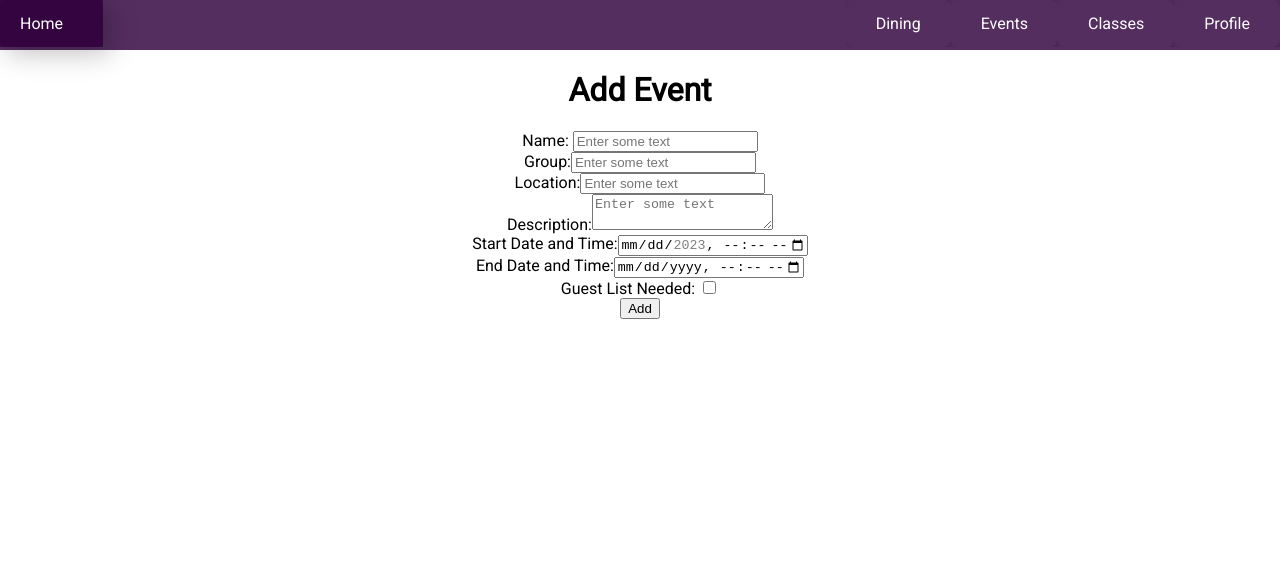
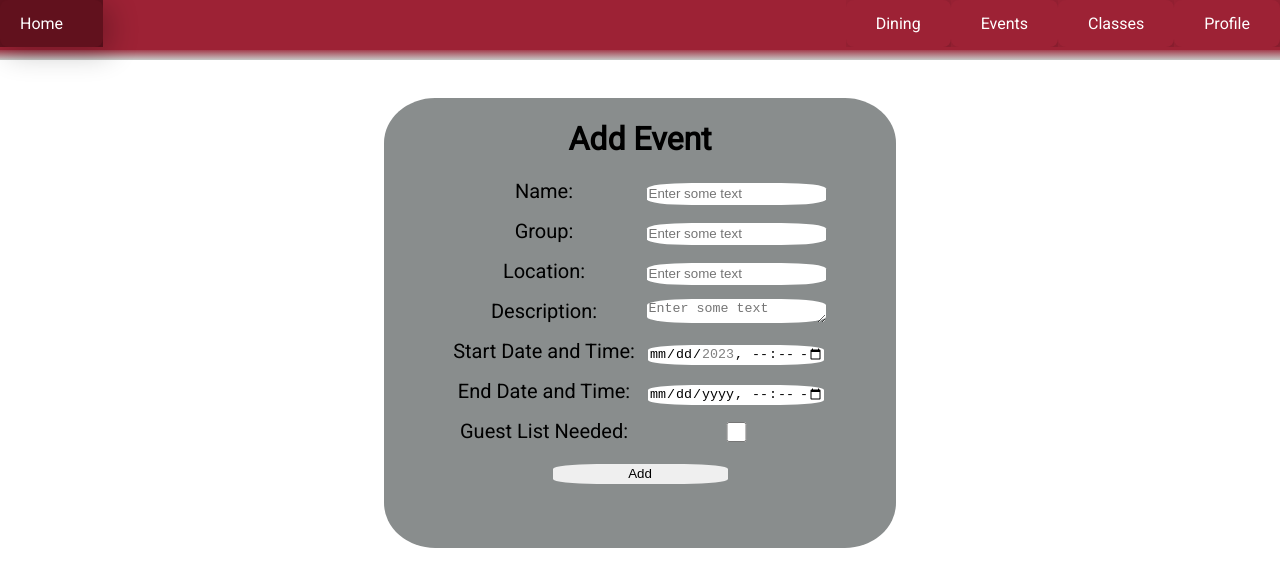
Before and after one commit to Jovan888777/IHTFP-webapp, a React app: page /add-event in a window 1280 px wide. Shown: the top 586 px of the page. Built offline with nearby package versions, Linux system fonts and the light colour scheme; no server answers; the HTML template or start-up script is replaced by a standard one.

Commit message:
design for add event

```diff
--- a/client/src/components/modules/NavBar.css
+++ b/client/src/components/modules/NavBar.css
@@ -1,6 +1,6 @@
 .nav-brand {
   float: left;
-  background-color: var(--dark-purple);
+  background-color: #61111d;
 }
 
 .nav-brand .navbtn {
@@ -22,13 +22,20 @@
 /*Outer wrapper*/
 .navigation {
   height: var(--nav-height);
-  background: var(--dark-purple);
+  background: #9d2235;
+  border-image: linear-gradient(#9d2235, #c7c9c7) 50;
+  border-bottom: 10px;
+  border-top: 0;
+  border-left: 0;
+  border-right: 0;
+  border-style: solid;
 }
+/* var(--dark-purple) */
 
 /* Navbar container */
 .navbar {
   overflow: hidden;
-  background-color: #333;
+  background-color: #9d2235;
   font-family: Arial;
 }
 
@@ -63,7 +70,7 @@
 /* Add a red background color to navbar links on hover */
 .navbar a:hover,
 .dropdown:hover .dropbtn {
-  background-color: var(--nav-hover-purple);
+  background-color: #61111d;
 }
 
 /* Dropdown content (hidden by default) */
--- a/client/src/components/pages/AddEvent.css
+++ b/client/src/components/pages/AddEvent.css
@@ -0,0 +1,43 @@
+.addCard {
+    background-color: #898d8d;
+    display: inline-block;
+    border-radius: 10%;
+    padding-bottom: 5%;
+    padding-left: 5%;
+    padding-right: 5%;
+    margin: 3%;
+    width: 30%;
+    height: 100%
+}
+
+.inputs {
+    display: flex;
+    flex-direction: row;
+    flex-wrap: wrap;
+    font-size: 20px;
+}
+
+.halfWidth {
+    width: 50%;
+    height: 40px;
+    text-align: center
+
+}
+
+.fullWidth {
+    width: 100%
+}
+
+.inputBox {
+    border-radius: 25%;
+    border: 0;
+    height: 20px;
+    width: 175px
+}
+
+.addBox {
+    border-radius: 25%;
+    border: 0;
+    height: 80px;
+    width: 175px
+}
--- a/client/src/components/pages/AddEvent.js
+++ b/client/src/components/pages/AddEvent.js
@@ -76,15 +76,20 @@ const AddEvent = (props) => {
   };
 
   return (
-    <div>
+    <div className="center">
       <div className="center" hidden={!done}>
         Successfully added your event!
       </div>
-      <div className="center" hidden={done}>
+      <div className="addCard center" hidden={done}>
         {/* {done && <Navigate to="/my-events" replace={true} />} */}
         <h1>Add Event</h1>
-        Name:{" "}
+        <div className="inputs">
+          <div className="halfWidth">
+            Name:
+          </div>
+          <div className="halfWidth">
             <input
+              className="inputBox"
               name="eventname"
               type="textbox"
               placeholder="Enter some text"
@@ -92,9 +97,13 @@ const AddEvent = (props) => {
               onChange={(event) => setEventName(event.target.value)}
               required
             />
-        <br></br>
+          </div>
+          <div className="halfWidth">
             Group:
+          </div>
+          <div className="halfWidth">
             <input
+              className="inputBox"
               name="group"
               type="textbox"
               placeholder="Enter some text"
@@ -102,9 +111,13 @@ const AddEvent = (props) => {
               onChange={(event) => setEventGroup(event.target.value)}
               required
             />
-        <br></br>
+          </div>
+          <div className="halfWidth">
             Location:
+          </div>
+          <div className="halfWidth">
             <input
+              className="inputBox"
               name="location"
               type="textbox"
               placeholder="Enter some text"
@@ -112,18 +125,26 @@ const AddEvent = (props) => {
               onChange={(event) => setEventLocation(event.target.value)}
               required
             />
-        <br></br>
+          </div>
+          <div className="halfWidth">
           Description:
+          </div>
+          <div className="halfWidth">
             <textarea
+              className="inputBox"
               name="description"
               placeholder="Enter some text"
               value={eventDescription}
               onChange={(event) => setEventDescription(event.target.value)}
               required
             ></textarea>
-        <br></br>
+          </div>
+          <div className="halfWidth">
           Start Date and Time:
+          </div>
+          <div className="halfWidth">
           <input
+            className="inputBox"
             type="datetime-local"
             name="start"
             min={new Date().toISOString().slice(0, new Date().toISOString().lastIndexOf(":"))}
@@ -132,9 +153,13 @@ const AddEvent = (props) => {
             onChange={(event) => setEventStart(event.target.value)}
             required
           />
-        <br></br>
+          </div>
+          <div className="halfWidth">
             End Date and Time:
+          </div>
+          <div className="halfWidth">
             <input
+              className="inputBox"
               type="datetime-local"
               name="start"
               min={eventStart}
@@ -143,17 +168,26 @@ const AddEvent = (props) => {
               onChange={(event) => setEventEnd(event.target.value)}
               required
             />
-        <br></br>
-        Guest List Needed:{" "}
+          </div>
+          <div className="halfWidth">
+            Guest List Needed:
+          </div>
+          <div className="halfWidth">
             <input
+              className="inputBox"
               name="guestlistneeded"
               type="checkbox"
               value={eventGuestlistNeeded}
               onChange={() => setEventGuestlistNeeded(!eventGuestlistNeeded)}
             />
-        <br></br>
-        <input value="Add" type="submit" onClick={postNewEvent} />
-        <div>{err}</div>
+          </div>
+          <div className="fullWidth">
+            <input className ="inputBox" value="Add" type="submit" onClick={postNewEvent} />
+          </div>
+          <div className="fullWidth">
+            {err}
+          </div>
+        </div>
       </div>
     </div>
   );
```
Also changed, not shown: 1 other file (tests, documents, lock files or other folders). Lines whose indentation alone changed are shown as unchanged.
